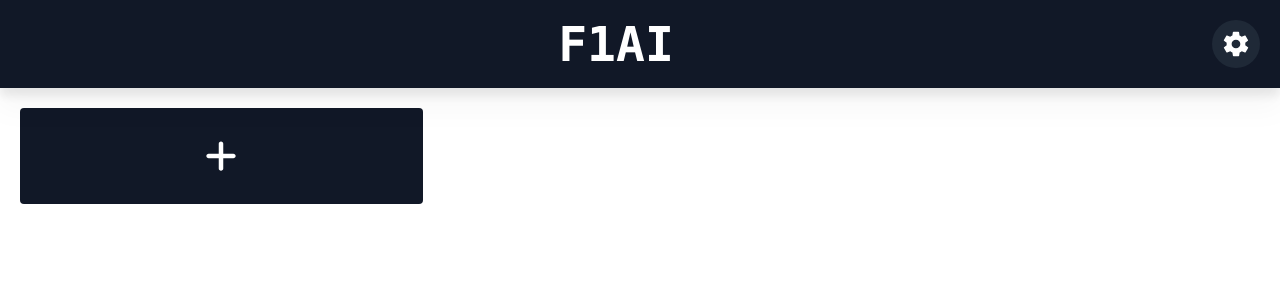
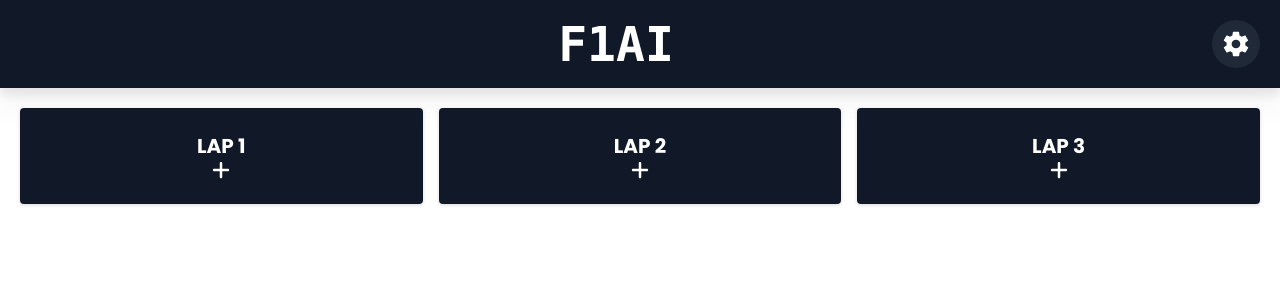
Before and after one commit to arielkeren/f1ai, a Next.js app: page / in a window 1280 px wide. Shown: the top 300 px of the page. Built offline with nearby package versions, Linux system fonts and the light colour scheme.

Commit message:
Add editing laps

```diff
--- a/app/components/AddLapCard.tsx
+++ /dev/null
@@ -1,27 +0,0 @@
-import useModal from "../hooks/useModal";
-import { Lap } from "../types";
-import AddLapModal from "./AddLapModal";
-import { FaPlus } from "react-icons/fa6";
-
-type Props = {
-  addLap: (lap: Lap) => void;
-};
-
-const AddLapCard: React.FC<Props> = ({ addLap }) => {
-  const { isOpen, open, close } = useModal();
-
-  return (
-    <>
-      <div
-        onClick={open}
-        className="bg-gray-900 text-white p-4 text-4xl flex justify-center items-center rounded cursor-pointer h-24 transition-colors hover:bg-gray-800"
-      >
-        <FaPlus />
-      </div>
-
-      {isOpen && <AddLapModal addLap={addLap} close={close} />}
-    </>
-  );
-};
-
-export default AddLapCard;
--- a/app/components/AddLapModal.tsx
+++ b/app/components/AddLapModal.tsx
@@ -5,11 +5,12 @@ import { COMPOUNDS, LAP_TYPES } from "../constants";
 import { FaPlus } from "react-icons/fa6";
 
 type Props = {
-  addLap: (lap: Lap) => void;
+  changeLap: (lap: Lap, lapNumber: number) => void;
+  lapNumber: number;
   close: () => void;
 };
 
-const AddLapModal: React.FC<Props> = ({ addLap, close }) => {
+const AddLapModal: React.FC<Props> = ({ changeLap, lapNumber, close }) => {
   const [lapType, setLapType] = useState<LapType>("Lap");
   const [compound, setCompound] = useState<Compound>("Soft");
   const [lapTime, setLapTime] = useState(1000);
@@ -28,7 +29,7 @@ const AddLapModal: React.FC<Props> = ({ addLap, close }) => {
     setTireLife(Number(event.target.value));
 
   const handleSubmit = () => {
-    addLap({ lapType, compound, lapTime, tireLife });
+    changeLap({ lapType, compound, lapTime, tireLife }, lapNumber);
     close();
   };
 
@@ -39,7 +40,9 @@ const AddLapModal: React.FC<Props> = ({ addLap, close }) => {
           <IoClose className="text-3xl" />
         </button>
 
-        <h2 className="text-center font-bold uppercase text-4xl">Add Lap</h2>
+        <h2 className="text-center font-bold uppercase text-4xl">
+          Set Lap {lapNumber}
+        </h2>
 
         <div className="flex flex-col gap-2">
           <div className="flex items-center gap-2">
@@ -110,7 +113,7 @@ const AddLapModal: React.FC<Props> = ({ addLap, close }) => {
           className="flex items-center gap-1 bg-gray-900 text-white px-20 py-3 uppercase rounded transition-colors hover:bg-gray-800"
         >
           <FaPlus />
-          Add
+          Set
         </button>
       </div>
     </div>
--- a/app/components/LapCard.tsx
+++ b/app/components/LapCard.tsx
@@ -1,29 +1,51 @@
+import { FaPlus } from "react-icons/fa6";
+import useModal from "../hooks/useModal";
 import { Lap } from "../types";
+import { formatLapTime } from "../utils";
+import AddLapModal from "./AddLapModal";
 
 type Props = {
-  lap: Lap;
+  lap: Lap | null;
   lapNumber: number;
+  changeLap: (lap: Lap, lapNumber: number) => void;
 };
 
-const formatLapTime = (ms: number) => {
-  let minutes = Math.floor(ms / 60000);
-  let seconds = Math.floor((ms % 60000) / 1000);
-  let milliseconds = ms % 1000;
+const LapCard: React.FC<Props> = ({ lap, lapNumber, changeLap }) => {
+  const { isOpen, open, close } = useModal();
 
-  return `${minutes}:${seconds.toString().padStart(2, "0")}.${milliseconds
-    .toString()
-    .padStart(3, "0")}`;
-};
-
-const LapCard: React.FC<Props> = ({ lap, lapNumber }) => {
   return (
-    <div className="bg-gray-100 rounded flex flex-col justify-center items-center drop-shadow h-24">
+    <>
+      {lap ? (
+        <div
+          onClick={open}
+          className="bg-gray-100 rounded flex flex-col justify-center items-center drop-shadow h-24 cursor-pointer transition-colors hover:bg-gray-200"
+        >
           <h2 className="uppercase font-bold text-xl">Lap {lapNumber}</h2>
           <p className="font-medium uppercase">
             {formatLapTime(lap.lapTime)}, {lap.lapType}, {lap.compound},{" "}
             {lap.tireLife}
           </p>
         </div>
+      ) : (
+        <div
+          onClick={open}
+          className="bg-gray-900 p-4 flex flex-col justify-center items-center rounded cursor-pointer h-24 drop-shadow transition-colors hover:bg-gray-800"
+        >
+          <h2 className="font-bold uppercase text-xl text-white">
+            Lap {lapNumber}
+          </h2>
+          <FaPlus className="text-xl text-white" />
+        </div>
+      )}
+
+      {isOpen && (
+        <AddLapModal
+          changeLap={changeLap}
+          lapNumber={lapNumber}
+          close={close}
+        />
+      )}
+    </>
   );
 };
 
--- a/app/page.tsx
+++ b/app/page.tsx
@@ -2,21 +2,24 @@
 
 import { useState } from "react";
 import LapCard from "./components/LapCard";
-import AddLapCard from "./components/AddLapCard";
 import { Driver, Lap, Team } from "./types";
 import Header from "./components/Header";
 
 const Home: React.FC = () => {
   const [driver, setDriver] = useState<Driver>("GAS");
   const [team, setTeam] = useState<Team>("Red Bull Racing");
-  const [laps, setLaps] = useState<Lap[]>([]);
+  const [laps, setLaps] = useState<(Lap | null)[]>([null, null, null]);
 
   const changeRacer = (driver: Driver, team: Team) => {
     setDriver(driver);
     setTeam(team);
   };
 
-  const addLap = (lap: Lap) => setLaps([...laps, lap]);
+  const changeLap = (lap: Lap, lapNumber: number) => {
+    const newLaps = [...laps];
+    newLaps[lapNumber - 1] = lap;
+    setLaps(newLaps);
+  };
 
   return (
     <>
@@ -27,9 +30,13 @@ const Home: React.FC = () => {
       />
       <div className="grid grid-cols-3 gap-4 p-5">
         {laps.map((lap, index) => (
-          <LapCard lap={lap} lapNumber={index + 1} key={lap.lapTime} />
+          <LapCard
+            lap={lap}
+            lapNumber={index + 1}
+            changeLap={changeLap}
+            key={index}
+          />
         ))}
-        <AddLapCard addLap={addLap} />
       </div>
     </>
   );
--- /dev/null
+++ b/app/utils.ts
@@ -0,0 +1,9 @@
+export const formatLapTime = (ms: number) => {
+  const minutes = Math.floor(ms / 60000);
+  const seconds = Math.floor((ms % 60000) / 1000);
+  const milliseconds = ms % 1000;
+
+  return `${minutes}:${seconds.toString().padStart(2, "0")}.${milliseconds
+    .toString()
+    .padStart(3, "0")}`;
+};
```
Lines whose indentation alone changed are shown as unchanged.
